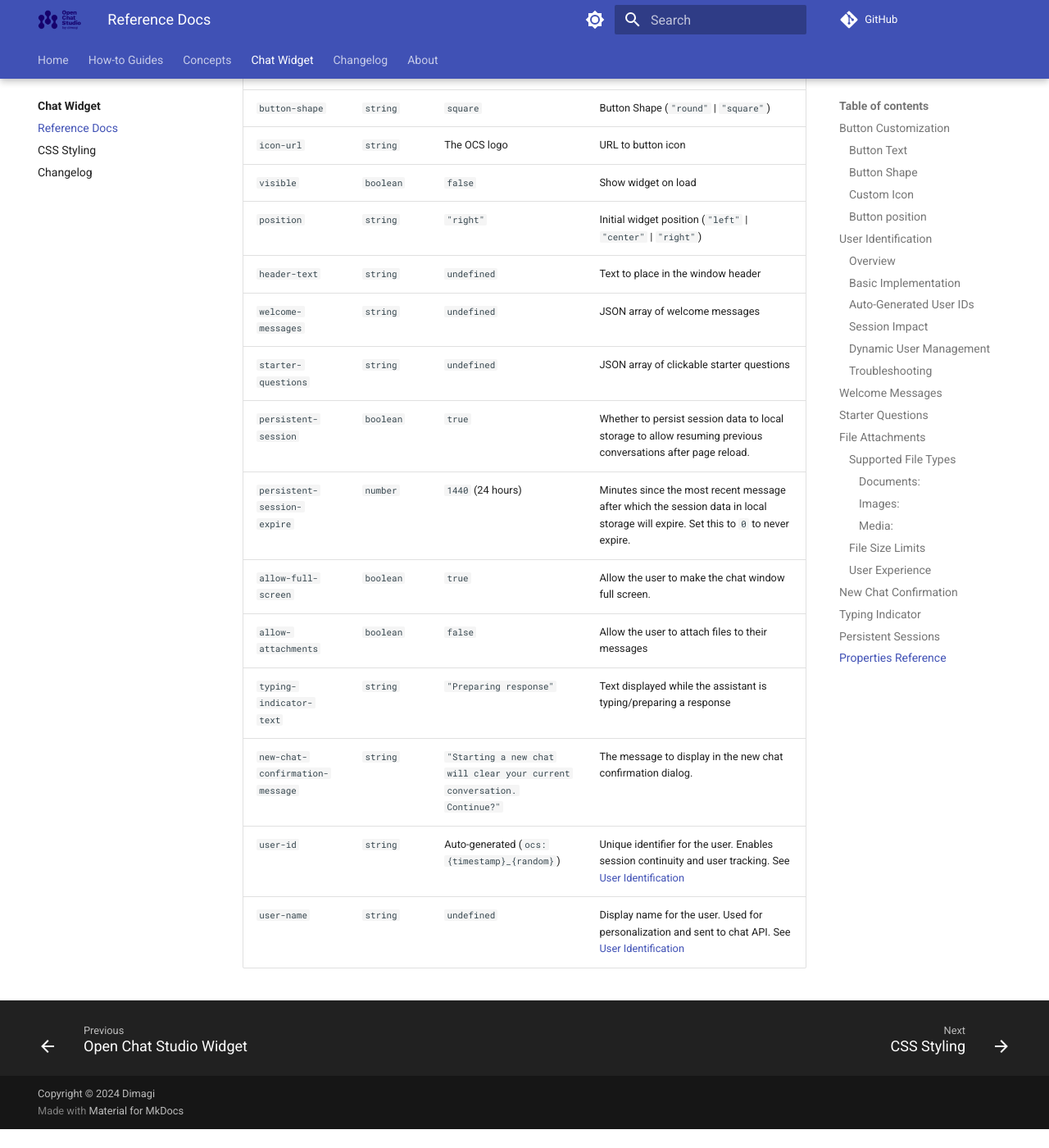
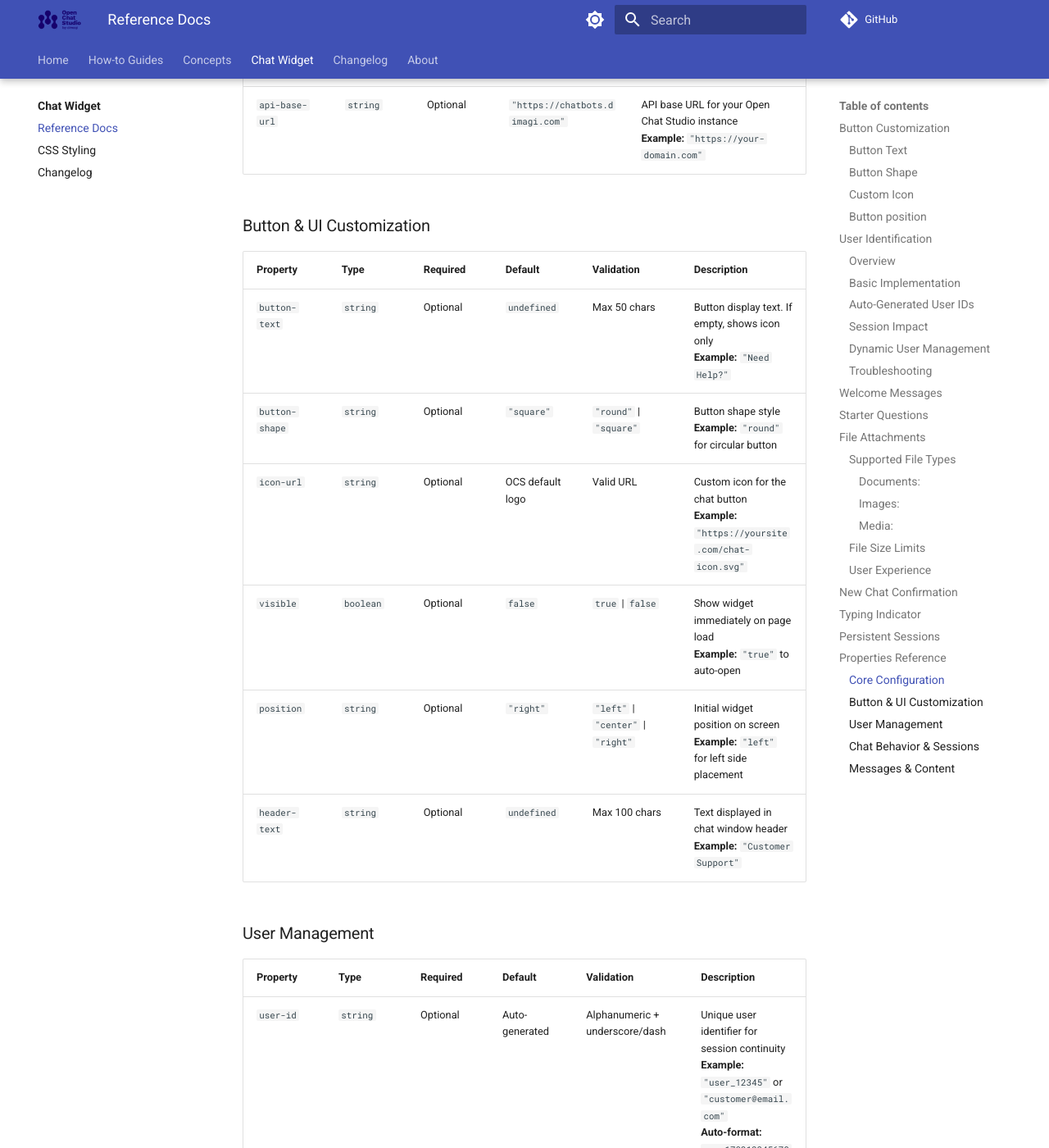
Before and after one commit to dimagi/open-chat-studio-docs, an MkDocs documentation site: the page built from docs/chat_widget/reference.md, in a window 1280 px wide and 1400 px high, scrolled down 8030 px. Shown: the whole window at 82% size. Built offline with MkDocs 1.6.1 and Material for MkDocs 9.7.7, drawn with Linux system fonts in a browser that asks for light colours; a script that is not in the unit is left out; comment, search, counter and statistics services are not loaded; before the commit the page ends 9407 px from its top, so only the background shows below that; some of the changed text lies outside the part shown.

Commit message:
categorize Properties Reference table

```diff
--- a/docs/chat_widget/reference.md
+++ b/docs/chat_widget/reference.md
@@ -291,23 +291,45 @@ The session data is set to expire after 24 hours. This is also configurable by u
 
 ## :material-clipboard-list: Properties Reference
 
-| Property                        | Type      | Default                                                                 | Description                                                                                                                       |
-|---------------------------------|-----------|-------------------------------------------------------------------------|-----------------------------------------------------------------------------------------------------------------------------------|
-| `chatbot-id`                    | `string`  | -                                                                       | Your chatbot ID (required)                                                                                                        |
-| `api-base-url`                  | `string`  | `"https://chatbots.dimagi.com"`                                         | API base URL                                                                                                                      |
-| `button-text`                   | `string`  | `"Chat"`                                                                | Button display text                                                                                                               |
-| `button-shape`                  | `string`  | `square`                                                                | Button Shape (`"round"` \| `"square"`)                                                                                            |
-| `icon-url`                      | `string`  | The OCS logo                                                            | URL to button icon                                                                                                                |
-| `visible`                       | `boolean` | `false`                                                                 | Show widget on load                                                                                                               |
-| `position`                      | `string`  | `"right"`                                                               | Initial widget position (`"left"` \| `"center"` \| `"right"`)                                                                     |
-| `header-text`                   | `string`  | `undefined`                                                             | Text to place in the window header                                                                                                |
-| `welcome-messages`              | `string`  | `undefined`                                                             | JSON array of welcome messages                                                                                                    |
-| `starter-questions`             | `string`  | `undefined`                                                             | JSON array of clickable starter questions                                                                                         |
-| `persistent-session`            | `boolean` | `true`                                                                  | Whether to persist session data to local storage to allow resuming previous conversations after page reload.                      |
-| `persistent-session-expire`     | `number`  | `1440` (24 hours)                                                       | Minutes since the most recent message after which the session data in local storage will expire. Set this to `0` to never expire. |
-| `allow-full-screen`             | `boolean` | `true`                                                                  | Allow the user to make the chat window full screen.                                                                               |
-| `allow-attachments`             | `boolean` | `false`                                                                 | Allow the user to attach files to their messages                                                                                  |
-| `typing-indicator-text`         | `string`  | `"Preparing response"`                                                  | Text displayed while the assistant is typing/preparing a response                                                                 |
-| `new-chat-confirmation-message` | `string`  | `"Starting a new chat will clear your current conversation. Continue?"` | The message to display in the new chat confirmation dialog.
-| `user-id`                       | `string`  | Auto-generated (`ocs:{timestamp}_{random}`)                            | Unique identifier for the user. Enables session continuity and user tracking. See [User Identification](#user-identification)   |
-| `user-name`                     | `string`  | `undefined`                                                             | Display name for the user. Used for personalization and sent to chat API. See [User Identification](#user-identification)       ||
+### Core Configuration
+
+| Property | Type | Required | Default | Description |
+|----------|------|----------|---------|-------------|
+| `chatbot-id` | `string` | **REQUIRED** | - | Your chatbot ID from Open Chat Studio<br/>**Example:** `"183312ac-cbe5-4c91-9e7b-d9df96b088e4"` |
+| `api-base-url` | `string` | Optional | `"https://chatbots.dimagi.com"` | API base URL for your Open Chat Studio instance<br/>**Example:** `"https://your-domain.com"` |
+
+### Button & UI Customization
+
+| Property | Type | Required | Default | Validation | Description |
+|----------|------|----------|---------|------------|-------------|
+| `button-text` | `string` | Optional | `undefined` | Max 50 chars | Button display text. If empty, shows icon only<br/>**Example:** `"Need Help?"` |
+| `button-shape` | `string` | Optional | `"square"` | `"round"` \| `"square"` | Button shape style<br/>**Example:** `"round"` for circular button |
+| `icon-url` | `string` | Optional | OCS default logo | Valid URL | Custom icon for the chat button<br/>**Example:** `"https://yoursite.com/chat-icon.svg"` |
+| `visible` | `boolean` | Optional | `false` | `true` \| `false` | Show widget immediately on page load<br/>**Example:** `"true"` to auto-open |
+| `position` | `string` | Optional | `"right"` | `"left"` \| `"center"` \| `"right"` | Initial widget position on screen<br/>**Example:** `"left"` for left side placement |
+| `header-text` | `string` | Optional | `undefined` | Max 100 chars | Text displayed in chat window header<br/>**Example:** `"Customer Support"` |
+
+### User Management
+
+| Property | Type | Required | Default | Validation | Description |
+|----------|------|----------|---------|------------|-------------|
+| `user-id` | `string` | Optional | Auto-generated | Alphanumeric + underscore/dash | Unique user identifier for session continuity<br/>**Example:** `"user_12345"` or `"customer@email.com"`<br/>**Auto-format:** `ocs:1703123456789_a7x9k2m8f` |
+| `user-name` | `string` | Optional | `undefined` | Max 200 chars | Display name sent to chat API for personalization<br/>**Example:** `"John Smith"` or `"Customer #12345"` |
+
+### Chat Behavior & Sessions
+
+| Property | Type | Required | Default | Validation | Description |
+|----------|------|----------|---------|------------|-------------|
+| `persistent-session` | `boolean` | Optional | `true` | `true` \| `false` | Save chat history in browser localStorage<br/>**Example:** `"false"` to disable session saving |
+| `persistent-session-expire` | `number` | Optional | `1440` (24 hours) | 0-43200 (30 days) | Minutes before session expires<br/>**Example:** `720` for 12 hours, `0` for never expire |
+| `allow-full-screen` | `boolean` | Optional | `true` | `true` \| `false` | Enable fullscreen mode button<br/>**Example:** `"false"` to hide fullscreen option |
+| `allow-attachments` | `boolean` | Optional | `false` | `true` \| `false` | Enable file upload functionality<br/>**Limits:** 50MB per file, 50MB total per message |
+
+### Messages & Content
+
+| Property | Type | Required | Default | Validation | Description |
+|----------|------|----------|---------|------------|-------------|
+| `welcome-messages` | `string` | Optional | `undefined` | Valid JSON array | Welcome messages shown when chat opens<br/>**Format:** `'["Message 1", "Message 2"]'`<br/>**Example:** `'["Welcome!", "How can I help?"]'`<br/>**Max:** 5 messages, 500 chars each |
+| `starter-questions` | `string` | Optional | `undefined` | Valid JSON array | Clickable question buttons to start conversation<br/>**Format:** `'["Question 1", "Question 2"]'`<br/>**Example:** `'["Check my order", "Technical support"]'`<br/>**Max:** 6 questions, 100 chars each |
+| `typing-indicator-text` | `string` | Optional | `"Preparing response"` | Max 50 chars | Text shown while bot is typing<br/>**Example:** `"AI is thinking..."` |
+| `new-chat-confirmation-message` | `string` | Optional | `"Starting a new chat will clear your current conversation. Continue?"` | Max 200 chars | Confirmation dialog text for new chat button<br/>**Example:** `"Start over? Your current chat will be lost."` |
```
